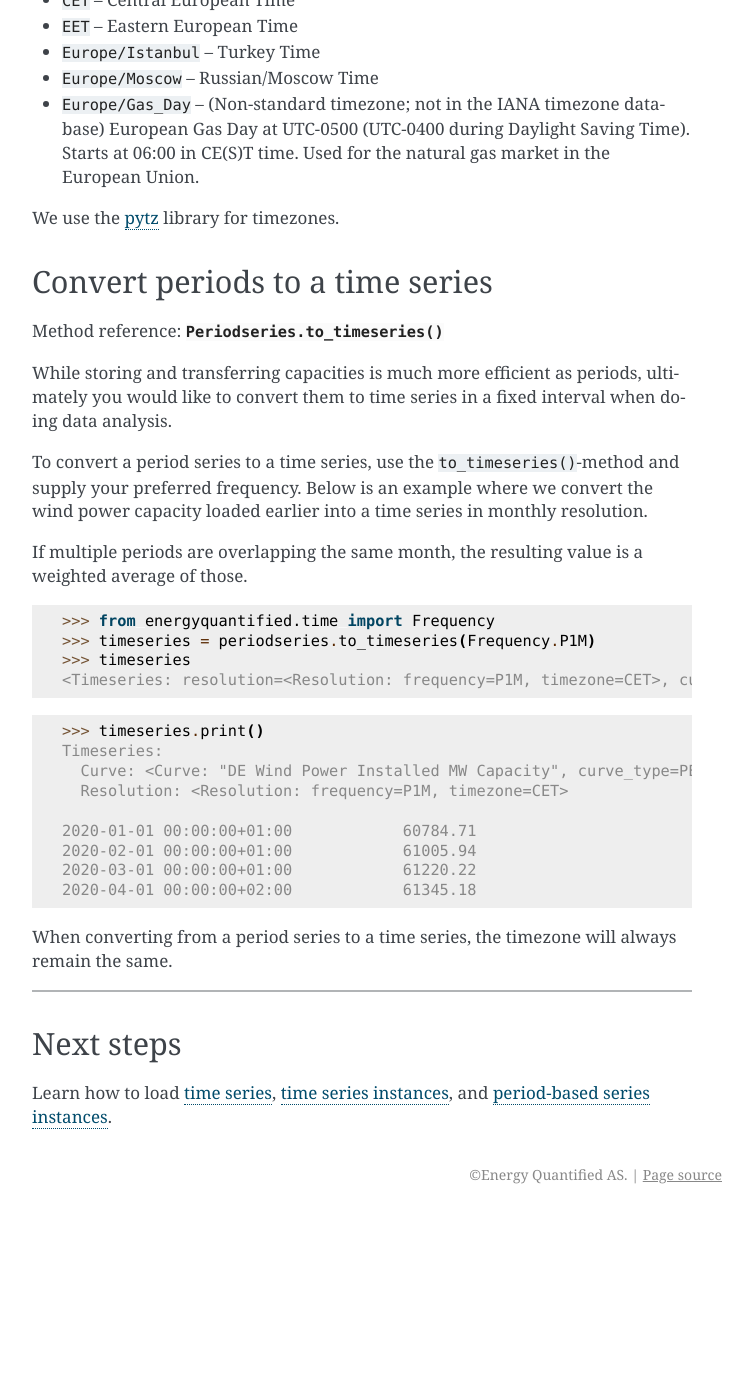
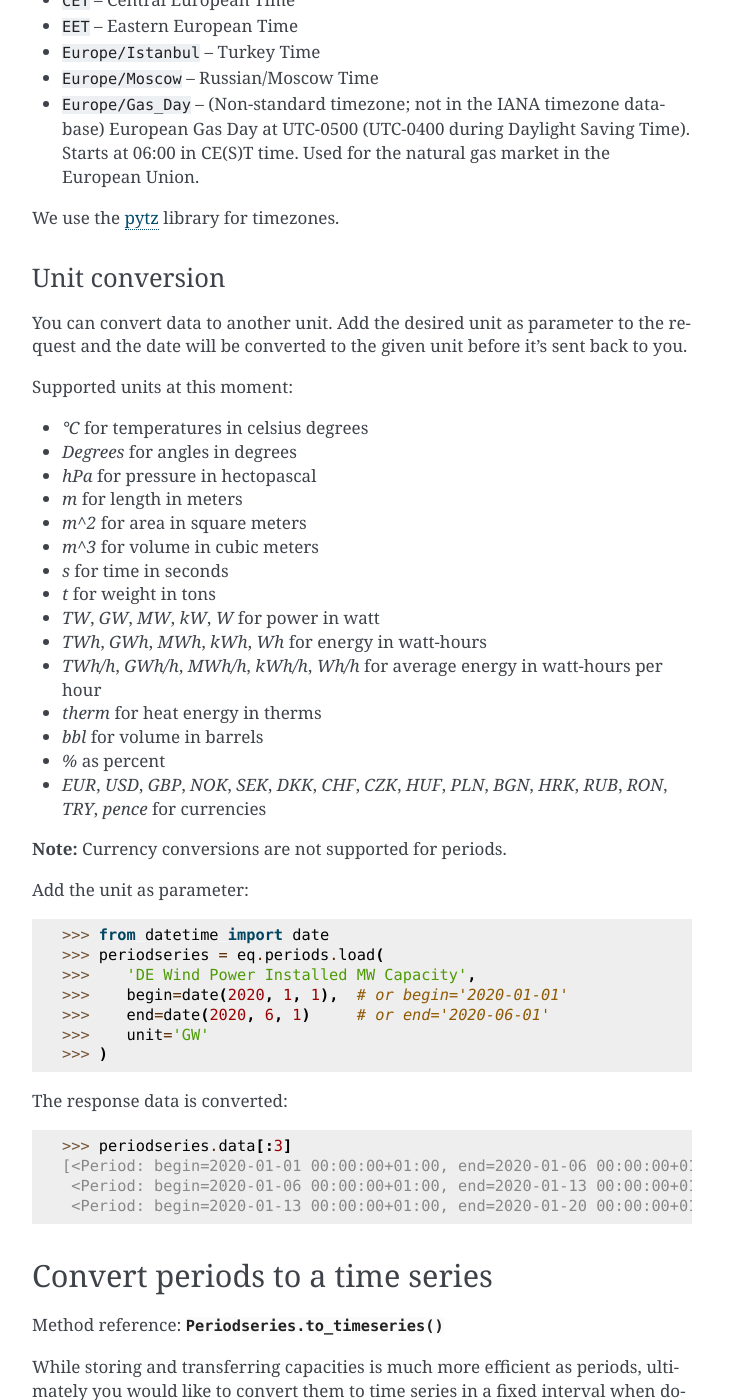
Before and after one commit to energyquantified/eq-python-client, a Sphinx documentation site: the page built from docs/userguide/periods.rst, in a window 1280 px wide and 1400 px high, scrolled down 1437 px. Shown: the whole window, without its empty margins (388-1140 px from the left). Built offline with Sphinx 7.4.7, drawn with Linux system fonts in a browser that asks for light colours; before the commit the page ends 2651 px from its top, so only the background shows below that.

Commit message:
#66 Add examples for unit conversion to timeseries and periods docs

```diff
--- a/docs/userguide/periods.rst
+++ b/docs/userguide/periods.rst
@@ -74,6 +74,49 @@ standardization and market coupling.
 
 We use the `pytz <https://pypi.org/project/pytz/>`_ library for timezones.
 
+Unit conversion
+^^^^^^^^^^^^^^^
+
+You can convert data to another unit. Add the desired unit as parameter to the
+request and the date will be converted to the given unit before it's sent back to you.
+
+Supported units at this moment:
+
+- `°C` for temperatures in celsius degrees
+- `Degrees` for angles in degrees
+- `hPa` for pressure in hectopascal
+- `m` for length in meters
+- `m^2` for area in square meters
+- `m^3` for volume in cubic meters
+- `s` for time in seconds
+- `t` for weight in tons
+- `TW`, `GW`, `MW`, `kW`, `W` for power in watt
+- `TWh`, `GWh`, `MWh`, `kWh`, `Wh` for energy in watt-hours
+- `TWh/h`, `GWh/h`, `MWh/h`, `kWh/h`, `Wh/h` for average energy in watt-hours per hour
+- `therm` for heat energy in therms
+- `bbl` for volume in barrels
+- `%` as percent
+- `EUR`, `USD`, `GBP`, `NOK`, `SEK`, `DKK`, `CHF`, `CZK`, `HUF`, `PLN`, `BGN`, `HRK`, `RUB`, `RON`, `TRY`, `pence` for currencies
+
+**Note:** Currency conversions are not supported for periods.
+
+Add the unit as parameter:
+
+   >>> from datetime import date
+   >>> periodseries = eq.periods.load(
+   >>>    'DE Wind Power Installed MW Capacity',
+   >>>    begin=date(2020, 1, 1),  # or begin='2020-01-01'
+   >>>    end=date(2020, 6, 1)     # or end='2020-06-01'
+   >>>    unit='GW'
+   >>> )
+
+The response data is converted:
+
+   >>> periodseries.data[:3]
+   [<Period: begin=2020-01-01 00:00:00+01:00, end=2020-01-06 00:00:00+01:00, value=60.65.>,
+    <Period: begin=2020-01-06 00:00:00+01:00, end=2020-01-13 00:00:00+01:00, value=60.69>,
+    <Period: begin=2020-01-13 00:00:00+01:00, end=2020-01-20 00:00:00+01:00, value=60.83>]
+
 Convert periods to a time series
 --------------------------------
 
```
Also changed, not shown: docs/userguide/timeseries.rst (+44 -0 lines).
